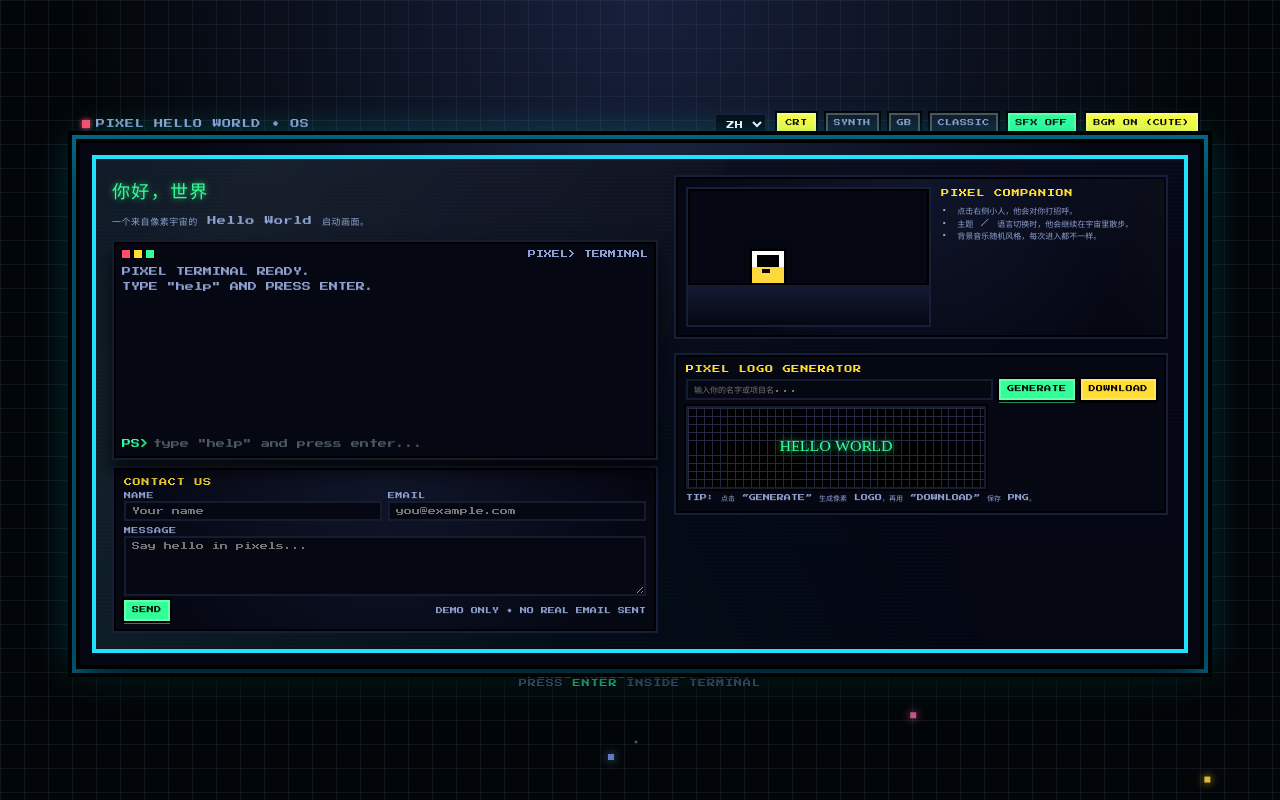
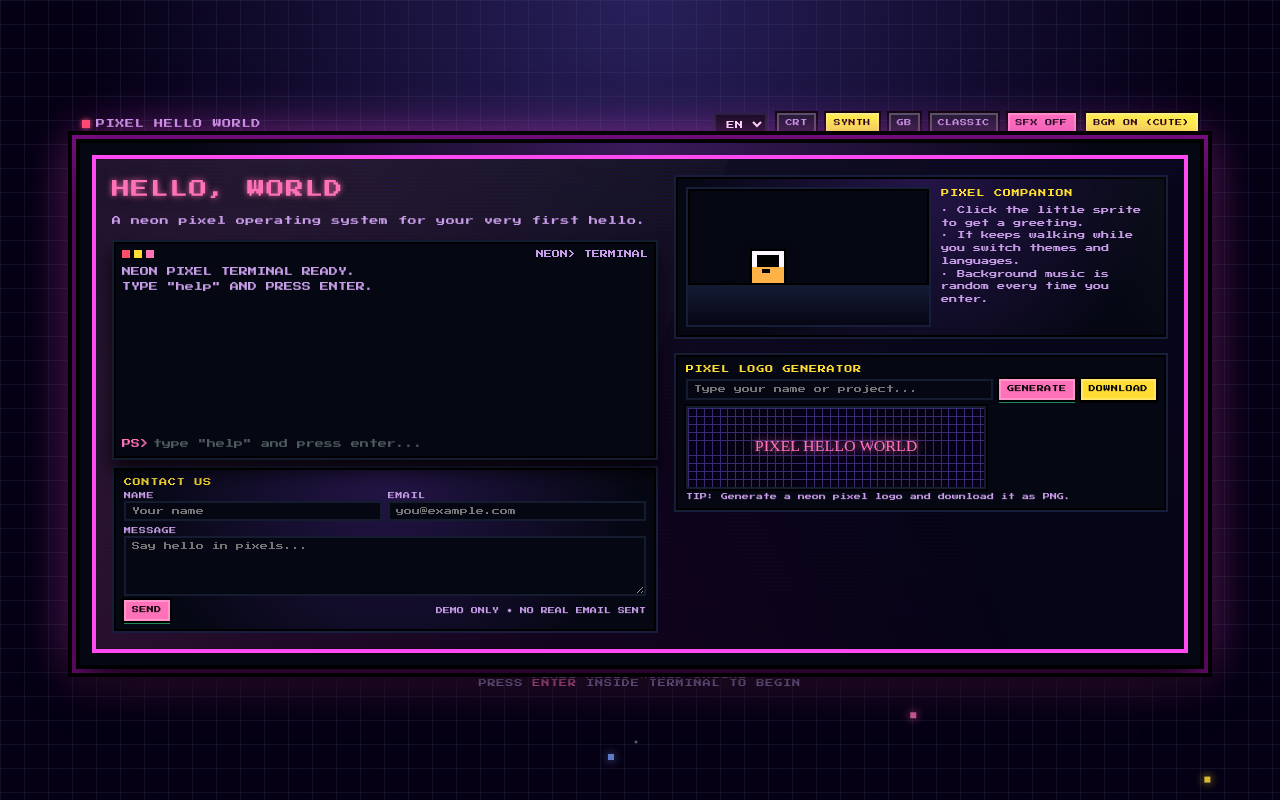
Before and after one commit to zhaoyiming001/zhaoyiming001.github.io, a plain HTML site: page index.html in a window 1280 px wide. Drawn offline with Linux system fonts and the light colour scheme.

Commit message:
Update index.html

```diff
--- a/index.html
+++ b/index.html
@@ -1,11 +1,11 @@
 <!DOCTYPE html>
-<html lang="zh-CN">
+<html lang="en">
 <head>
   <meta charset="UTF-8">
-  <title>Pixel Hello World OS v3.0</title>
+  <title>PIXEL HELLO WORLD</title>
   <meta name="viewport" content="width=device-width, initial-scale=1.0">
 
-  <!-- 像素字体 -->
+  <!-- Pixel font -->
   <link rel="preconnect" href="https://fonts.googleapis.com">
   <link rel="preconnect" href="https://fonts.gstatic.com" crossorigin>
   <link href="https://fonts.googleapis.com/css2?family=Press+Start+2P&display=swap" rel="stylesheet">
@@ -31,7 +31,7 @@
       --hero-color: #33ff99;
     }
 
-    /* 主题切换 */
+    /* Themes */
     [data-theme="crt"] {
       --screen-border: #22e0ff;
       --screen-border-dark: #006c8a;
@@ -81,7 +81,7 @@
       background:
         linear-gradient(90deg, var(--grid) 1px, transparent 1px),
         linear-gradient(var(--grid) 1px, transparent 1px),
-        radial-gradient(circle at top, #171f3a 0, var(--bg) 55%);
+        radial-gradient(circle at top, #271f5a 0, var(--bg) 55%);
       background-size: 24px 24px, 24px 24px, cover;
       color: var(--text-main);
       font-family: system-ui, -apple-system, BlinkMacSystemFont, "Segoe UI", sans-serif;
@@ -99,7 +99,7 @@
       z-index: 1;
     }
 
-    /* 背景星空 */
+    /* Background */
     .layer-back {
       position: fixed;
       inset: 0;
@@ -118,7 +118,7 @@
         radial-gradient(2px 2px at 10% 70%, rgba(255,255,255,0.4), transparent),
         radial-gradient(2px 2px at 90% 20%, rgba(255,255,255,0.5), transparent);
       animation: star-move 50s linear infinite;
-      opacity: 0.7;
+      opacity: 0.8;
       filter: saturate(1.2);
     }
 
@@ -156,7 +156,6 @@
       100% { transform: translateY(-90vh) translateX(-10vw); opacity: 0; }
     }
 
-    /* 粒子噪点滤镜 */
     .noise-overlay {
       position: fixed;
       inset: -10px;
@@ -166,11 +165,11 @@
       z-index: 0;
     }
 
-    /* BOOT 屏幕 */
+    /* Boot screen */
     #boot-screen {
       position: fixed;
       inset: 0;
-      background: radial-gradient(circle at center, #0b1720 0, #000000 70%);
+      background: radial-gradient(circle at center, #1a0830 0, #000000 70%);
       color: var(--pixel-green);
       display: flex;
       align-items: center;
@@ -179,7 +178,7 @@
       font-family: "Press Start 2P", system-ui, sans-serif;
       font-size: 10px;
       z-index: 999;
-      text-shadow: 0 0 8px rgba(51,255,153,0.8);
+      text-shadow: 0 0 8px rgba(255,113,184,0.9);
     }
 
     #boot-screen.hidden {
@@ -201,9 +200,9 @@
     .boot-progress {
       margin-top: 14px;
       display: inline-block;
-      border: 2px solid #33ff99;
+      border: 2px solid #ff71b8;
       padding: 4px;
-      min-width: 180px;
+      min-width: 200px;
       text-align: left;
       box-shadow: 0 0 0 2px #000;
       background: #000;
@@ -212,20 +211,20 @@
     .boot-sweep {
       position: absolute;
       inset: 0;
-      background: linear-gradient(120deg, transparent 0%, rgba(255,255,255,0.2) 40%, transparent 80%);
+      background: linear-gradient(120deg, transparent 0%, rgba(255,255,255,0.23) 40%, transparent 80%);
       mix-blend-mode: screen;
       animation: boot-sweep 1.6s ease-in-out infinite;
       pointer-events: none;
     }
 
     @keyframes boot-sweep {
-      0% { transform: translateX(-100%) skewX(-20deg); opacity: 0; }
+      0% { transform: translateX(-120%) skewX(-20deg); opacity: 0; }
       40% { opacity: 1; }
       80% { opacity: 0; }
       100% { transform: translateX(120%) skewX(-20deg); opacity: 0; }
     }
 
-    /* 顶部栏 */
+    /* Top bar */
     .top-bar {
       display: flex;
       justify-content: space-between;
@@ -261,7 +260,6 @@
       justify-content: flex-end;
     }
 
-    /* 像素按钮 / 选择框 */
     .pixel-btn {
       position: relative;
       padding: 6px 10px 8px;
@@ -335,19 +333,19 @@
       image-rendering: pixelated;
     }
 
-    /* 主屏幕框 */
+    /* Screen */
     .screen {
       position: relative;
-      background: radial-gradient(circle at top, #18243f 0, #050713 60%);
+      background: radial-gradient(circle at top, #3b1a5a 0, #050713 60%);
       padding: 12px;
       border-radius: 0;
       image-rendering: pixelated;
       box-shadow:
-        0 20px 40px rgba(0,0,0,0.8),
+        0 20px 40px rgba(0,0,0,0.9),
         0 0 0 4px #000,
         0 0 0 8px var(--screen-border-dark),
         0 0 0 12px #000,
-        0 0 40px rgba(0, 242, 255, 0.4);
+        0 0 50px rgba(255, 74, 242, 0.7);
       overflow: hidden;
     }
 
@@ -357,8 +355,8 @@
         to bottom,
         #050713 0px,
         #050713 2px,
-        #06081a 2px,
-        #06081a 4px
+        #090421 2px,
+        #090421 4px
       );
       padding: 16px;
       position: relative;
@@ -383,8 +381,8 @@
       inset: -40%;
       background:
         radial-gradient(circle at 50% -20%, rgba(255, 255, 255, 0.12), transparent 50%),
-        radial-gradient(circle at 10% 120%, rgba(0, 255, 204, 0.28), transparent 60%);
-      opacity: 0.4;
+        radial-gradient(circle at 10% 120%, rgba(255, 0, 178, 0.35), transparent 60%);
+      opacity: 0.5;
       pointer-events: none;
       z-index: 0;
     }
@@ -396,7 +394,7 @@
       mix-blend-mode: screen;
       animation: screen-sweep 4s ease-in-out infinite;
       pointer-events: none;
-      opacity: 0.3;
+      opacity: 0.35;
     }
 
     @keyframes screen-sweep {
@@ -419,7 +417,7 @@
       }
     }
 
-    /* HERO 文本 */
+    /* Hero */
     .hero {
       font-family: "Press Start 2P", system-ui, sans-serif;
       color: var(--pixel-green);
@@ -435,7 +433,7 @@
       margin-bottom: 10px;
       color: var(--hero-color);
       text-shadow:
-        0 0 6px rgba(51, 255, 153, 0.8),
+        0 0 6px rgba(255, 113, 184, 0.9),
         0 0 14px rgba(0, 0, 0, 0.8);
       display: inline-flex;
       align-items: center;
@@ -455,7 +453,7 @@
       height: 18px;
       margin-left: 4px;
       background: var(--pixel-green);
-      box-shadow: 0 0 8px rgba(51, 255, 153, 0.9);
+      box-shadow: 0 0 8px rgba(255, 113, 184, 0.9);
       animation: blink 0.9s steps(1, end) infinite;
     }
 
@@ -464,7 +462,7 @@
       50%, 100% { opacity: 0; }
     }
 
-    /* 终端 */
+    /* Terminal */
     .terminal-card {
       margin-top: 8px;
       background: #050713;
@@ -560,7 +558,7 @@
       color: var(--danger);
     }
 
-    /* 右侧 */
+    /* Right */
     .right-pane {
       display: flex;
       flex-direction: column;
@@ -569,7 +567,7 @@
 
     .sprite-card {
       border: 2px solid #171e39;
-      background: radial-gradient(circle at top, #10162b 0, #050713 80%);
+      background: radial-gradient(circle at top, #241548 0, #050713 80%);
       padding: 10px;
       box-shadow: inset 0 0 0 2px #000;
       display: grid;
@@ -630,7 +628,7 @@
       width: 32px;
       height: 32px;
       background:
-        linear-gradient(#ffffff 0, #ffffff 50%, #ffd93b 50%, #ffd93b 100%);
+        linear-gradient(#fef7ff 0, #fef7ff 50%, #ffb347 50%, #ffb347 100%);
       box-shadow:
         0 0 0 2px #000,
         0 0 12px rgba(0, 0, 0, 0.6);
@@ -683,7 +681,7 @@
       position: absolute;
       left: 60px;
       bottom: 70px;
-      max-width: 160px;
+      max-width: 170px;
       background: #050713;
       border: 2px solid #171e39;
       color: var(--text-main);
@@ -727,7 +725,7 @@
       margin-bottom: 4px;
     }
 
-    /* LOGO 生成器 */
+    /* Logo generator */
     .logo-card {
       border: 2px solid #171e39;
       background: #050713;
@@ -782,10 +780,10 @@
       margin-top: 4px;
     }
 
-    /* 联系我们卡片 */
+    /* Contact */
     .contact-card {
       border: 2px solid #171e39;
-      background: radial-gradient(circle at top, #10162b 0, #050713 80%);
+      background: radial-gradient(circle at top, #241548 0, #050713 80%);
       padding: 10px;
       box-shadow: inset 0 0 0 2px #000;
       margin-top: 6px;
@@ -837,7 +835,7 @@
 
     .contact-input:focus {
       border-color: var(--pixel-green);
-      box-shadow: 0 0 0 2px #000, 0 0 10px rgba(51,255,153,0.4);
+      box-shadow: 0 0 0 2px #000, 0 0 10px rgba(255,113,184,0.5);
     }
 
     .contact-textarea {
@@ -868,12 +866,12 @@
       color: var(--danger);
     }
 
-    /* 页脚 */
+    /* Footer */
     .footer {
       font-family: "Press Start 2P", system-ui, sans-serif;
       font-size: 8px;
       text-align: center;
-      color: #5d6a96;
+      color: #8a90c8;
       margin-top: 6px;
       letter-spacing: 0.12em;
       text-transform: uppercase;
@@ -899,8 +897,8 @@
     }
   </style>
 </head>
-<body data-theme="crt">
-  <!-- 背景层 -->
+<body data-theme="synth">
+  <!-- Background -->
   <div class="layer-back">
     <div class="stars"></div>
     <div class="pixel-floating">
@@ -912,28 +910,28 @@
   </div>
   <div class="noise-overlay"></div>
 
-  <!-- BOOT 屏幕 -->
+  <!-- Boot screen -->
   <div id="boot-screen">
     <div class="boot-sweep"></div>
-    <div class="boot-line">PIXEL OS v3.0</div>
-    <div class="boot-line">INITIALIZING VIDEO...  OK</div>
-    <div class="boot-line">SCANNING STARS...      OK</div>
-    <div class="boot-line">LOADING HELLO WORLD... _</div>
+    <div class="boot-line">PIXEL HELLO WORLD</div>
+    <div class="boot-line">INITIALIZING NEON PIXEL INTERFACE...  OK</div>
+    <div class="boot-line">LINKING STARFIELDS AND SPRITES...    OK</div>
+    <div class="boot-line">ENTERING NEON PIXEL UNIVERSE...</div>
     <div class="boot-progress" id="boot-progress">[..........]</div>
   </div>
 
-  <!-- 主应用 -->
+  <!-- App -->
   <div class="app-root">
-    <!-- 顶部栏 -->
+    <!-- Top bar -->
     <header class="top-bar">
       <div class="top-left">
         <div class="pixel-dot-mini"></div>
-        PIXEL HELLO WORLD • OS
+        PIXEL HELLO WORLD
       </div>
       <div class="top-right">
         <select id="lang-select" class="pixel-select" title="Language">
-          <option value="en">EN</option>
-          <option value="zh" selected>ZH</option>
+          <option value="en" selected>EN</option>
+          <option value="zh">ZH</option>
           <option value="ja">JA</option>
           <option value="ko">KO</option>
           <option value="de">DE</option>
@@ -951,7 +949,7 @@
       </div>
     </header>
 
-    <!-- 主像素屏幕 -->
+    <!-- Main screen -->
     <main class="screen">
       <div class="screen-inner">
         <div class="glow"></div>
@@ -959,7 +957,7 @@
         <div class="screen-sweep"></div>
 
         <div class="screen-layout">
-          <!-- 左侧：Hello + 终端 + 联系 -->
+          <!-- Left: Hero + terminal + contact -->
           <section>
             <div class="hero">
               <div class="hero-title">
@@ -967,7 +965,7 @@
                 <span class="cursor"></span>
               </div>
               <div class="hero-sub" id="hero-sub">
-                一个来自像素宇宙的 "Hello, World" 启动画面。
+                A neon pixel operating system for your very first hello.
               </div>
             </div>
 
@@ -978,7 +976,7 @@
                   <div class="code-dot yellow"></div>
                   <div class="code-dot green"></div>
                 </div>
-                <span>PIXEL&gt; TERMINAL</span>
+                <span>NEON&gt; TERMINAL</span>
               </div>
               <div class="terminal-output" id="terminal-output"></div>
               <div class="terminal-input-row">
@@ -994,7 +992,7 @@
               </div>
             </div>
 
-            <!-- 联系我们 -->
+            <!-- Contact -->
             <div class="contact-card">
               <div class="contact-title">CONTACT US</div>
               <form id="contact-form">
@@ -1022,23 +1020,23 @@
             </div>
           </section>
 
-          <!-- 右侧：精灵 + LOGO 生成器 -->
+          <!-- Right: sprite + logo -->
           <section class="right-pane">
             <div class="sprite-card">
               <div class="sprite-world">
                 <div class="sprite-shadow"></div>
                 <div class="sprite" id="sprite"></div>
                 <div class="sprite-bubble" id="sprite-bubble">
-                  HELLO, HUMAN!<br/>WELCOME TO PIXEL WORLD.
+                  HELLO, HUMAN!<br/>WELCOME TO THE NEON PIXEL WORLD.
                 </div>
                 <div class="ground"></div>
               </div>
               <div class="sprite-info">
                 <div class="sprite-info-title">PIXEL COMPANION</div>
                 <p>
-                  · 点击右侧小人，他会对你打招呼。<br/>
-                  · 主题 / 语言切换时，他会继续在宇宙里散步。<br/>
-                  · 背景音乐随机风格，每次进入都不一样。
+                  · Click the little sprite to get a greeting.<br/>
+                  · It keeps walking while you switch themes and languages.<br/>
+                  · Background music is random every time you enter.
                 </p>
               </div>
             </div>
@@ -1051,7 +1049,7 @@
                   class="logo-input"
                   type="text"
                   maxlength="16"
-                  placeholder="输入你的名字或项目名..."
+                  placeholder="Type your name or project..."
                 />
                 <button class="pixel-btn small secondary" id="logo-generate">
                   GENERATE
@@ -1062,7 +1060,7 @@
               </div>
               <canvas id="logo-canvas" width="300" height="80"></canvas>
               <div class="logo-tip">
-                TIP: 点击 “GENERATE” 生成像素 LOGO，再用 “DOWNLOAD” 保存 PNG。
+                TIP: Generate a neon pixel logo and download it as PNG.
               </div>
             </div>
           </section>
@@ -1071,13 +1069,13 @@
     </main>
 
     <footer class="footer" id="footer">
-      <div>PIXEL &lt;HELLO WORLD&gt; READY</div>
-      <div>PRESS <span>ENTER</span> INSIDE TERMINAL</div>
+      <div>PIXEL HELLO WORLD ONLINE</div>
+      <div>PRESS <span>ENTER</span> INSIDE TERMINAL TO BEGIN</div>
     </footer>
   </div>
 
   <script>
-    // ========== BOOT 动画 ==========
+    // Boot animation
     (function bootSequence() {
       const boot = document.getElementById('boot-screen');
       const progress = document.getElementById('boot-progress');
@@ -1100,35 +1098,35 @@
       }, 280);
     })();
 
-    // ========== 多语言 Hello World ==========
+    // Language data
     const langData = {
       en: {
         hero: 'HELLO, WORLD',
-        sub: 'A tiny pixel universe where every square lights up to say hello.'
+        sub: 'A neon pixel operating system for your very first hello.'
       },
       zh: {
         hero: '你好，世界',
-        sub: '一个来自像素宇宙的 Hello World 启动画面。'
+        sub: '一个来自霓虹像素宇宙的 Hello World 启动画面。'
       },
       ja: {
         hero: 'こんにちは、世界',
-        sub: 'すべてのドットが「こんにちは」と光る小さなピクセル宇宙。'
+        sub: 'すべてのドットがネオンで挨拶する、小さなピクセル宇宙。'
       },
       ko: {
         hero: '안녕, 세상',
-        sub: '모든 픽셀이 인사를 건네는 작은 우주입니다.'
+        sub: '모든 픽셀이 네온빛으로 인사를 건네는 작은 우주입니다.'
       },
       de: {
         hero: 'HALLO, WELT',
-        sub: 'Jedes Pixel sagt hier nur eins: Hallo.'
+        sub: 'Jedes Pixel sagt hier in Neon nur eins: Hallo.'
       },
       es: {
         hero: 'HOLA, MUNDO',
-        sub: 'Un pequeño universo de píxeles que sólo quiere saludar.'
+        sub: 'Un pequeño universo de píxeles de neón que sólo quiere saludar.'
       },
       fr: {
         hero: 'BONJOUR, MONDE',
-        sub: 'Un minuscule univers de pixels qui vous dit bonjour.'
+        sub: 'Un minuscule univers de pixels néon qui vous dit bonjour.'
       }
     };
 
@@ -1147,9 +1145,11 @@
       playClick();
     });
 
-    updateLanguage(langSelect.value);
+    // default EN
+    updateLanguage('en');
+    langSelect.value = 'en';
 
-    // ========== 主题切换 ==========
+    // Theme switching
     const themeButtons = document.querySelectorAll('[data-theme-btn]');
     function setTheme(theme) {
       document.body.setAttribute('data-theme', theme);
@@ -1169,15 +1169,14 @@
         playClick();
       });
     });
-    setTheme('crt');
+    setTheme('synth');
 
-    // ========== 音效 / BGM（Web Audio） ==========
+    // Audio / BGM
     let audioCtx = null;
     let sfxEnabled = false;
     let bgmEnabled = false;
     let bgmInterval = null;
 
-    // 随机 BGM 风格
     const bgmStyles = [
       { id: 'adventure', label: 'ADV', pattern: [440, 494, 523, 494], interval: 320, type: 'square' },
       { id: 'synth', label: 'SYN', pattern: [440, 660, 880, 660], interval: 260, type: 'sawtooth' },
@@ -1241,9 +1240,12 @@
       let step = 0;
       const pattern = currentBgmStyle.pattern;
       const intervalMs = currentBgmStyle.interval;
+
       bgmInterval = setInterval(() => {
         if (!bgmEnabled) return;
-        const freq = pattern[step % pattern.length];
+        // slight random detune
+        const jitter = (Math.random() * 4) - 2;
+        const freq = pattern[step % pattern.length] + jitter;
         playBeep(freq, 120, currentBgmStyle.type);
         step++;
       }, intervalMs);
@@ -1264,7 +1266,6 @@
     bgmBtn.addEventListener('click', () => {
       bgmEnabled = !bgmEnabled;
       if (bgmEnabled) {
-        // 切换时也随机一首
         currentBgmStyle = bgmStyles[Math.floor(Math.random() * bgmStyles.length)];
         startBgm();
       } else {
@@ -1273,13 +1274,11 @@
       playClick();
     });
 
-    // 每次打开页面自动开启 BGM（浏览器可能要求一次交互才真正响）
+    // auto BGM (may be blocked until first interaction)
     window.addEventListener('load', () => {
       bgmEnabled = true;
       startBgm();
     });
-
-    // 第一次点击页面时，确保音频可以播放
     window.addEventListener('pointerdown', () => {
       initAudio();
       if (bgmEnabled && !bgmInterval) {
@@ -1287,7 +1286,7 @@
       }
     }, { once: true });
 
-    // ========== 终端 ==========
+    // Terminal
     const termOut = document.getElementById('terminal-output');
     const termIn = document.getElementById('terminal-input');
 
@@ -1325,13 +1324,13 @@
           break;
         case 'hello': {
           const current = langData[langSelect.value] || langData.en;
-          printLine(current.hero.toUpperCase() + ' _/');
+          printLine(current.hero.toUpperCase() + ' _/', 'system');
           break;
         }
         case 'about':
-          printLine('PIXEL OS v3.0 • HELLO WORLD EDITION', 'system');
-          printLine('MADE WITH PURE HTML + CSS + JS.', 'system');
-          printLine('USE THIS PAGE AS YOUR PIXEL LANDING.', 'system');
+          printLine('PIXEL HELLO WORLD • NEON PIXEL SHELL', 'system');
+          printLine('BUILT WITH PURE HTML + CSS + JS.', 'system');
+          printLine('USE THIS AS YOUR PIXEL LANDING PAGE.', 'system');
           break;
         case 'clear':
           termOut.innerHTML = '';
@@ -1352,11 +1351,9 @@
       }
     });
 
-    // 初始化终端欢迎信息
-    printLine('PIXEL TERMINAL READY.', 'system');
+    printLine('NEON PIXEL TERMINAL READY.', 'system');
     printLine('TYPE "help" AND PRESS ENTER.', 'system');
 
-    // matrix 模式：简单字符雨
     function runMatrixMode() {
       const chars = '01';
       let count = 0;
@@ -1376,7 +1373,7 @@
       }, 80);
     }
 
-    // ========== 精灵互动 ==========
+    // Sprite
     const sprite = document.getElementById('sprite');
     const spriteBubble = document.getElementById('sprite-bubble');
     let bubbleTimer = null;
@@ -1390,7 +1387,7 @@
       }, 2200);
     });
 
-    // ========== LOGO 生成器 ==========
+    // Logo generator
     const logoInput = document.getElementById('logo-input');
     const logoCanvas = document.getElementById('logo-canvas');
     const logoBtn = document.getElementById('logo-generate');
@@ -1398,14 +1395,13 @@
     const ctx = logoCanvas.getContext('2d');
 
     function drawLogo(text) {
-      const t = text || 'HELLO WORLD';
+      const t = text || 'PIXEL HELLO WORLD';
       ctx.imageSmoothingEnabled = false;
       ctx.clearRect(0, 0, logoCanvas.width, logoCanvas.height);
 
-      // 背景栅格
-      ctx.fillStyle = '#000000';
+      ctx.fillStyle = '#050013';
       ctx.fillRect(0, 0, logoCanvas.width, logoCanvas.height);
-      ctx.strokeStyle = '#222840';
+      ctx.strokeStyle = '#3a2a6f';
       for (let x = 0; x < logoCanvas.width; x += 8) {
         ctx.beginPath();
         ctx.moveTo(x + 0.5, 0);
@@ -1419,10 +1415,9 @@
         ctx.stroke();
       }
 
-      // 文字
-      ctx.fillStyle = '#33ff99';
-      ctx.shadowColor = '#33ff99';
-      ctx.shadowBlur = 8;
+      ctx.fillStyle = '#ff71b8';
+      ctx.shadowColor = '#ff71b8';
+      ctx.shadowBlur = 10;
       ctx.font = '16px "Press Start 2P"';
       ctx.textAlign = 'center';
       ctx.textBaseline = 'middle';
@@ -1431,10 +1426,10 @@
       ctx.shadowBlur = 0;
     }
 
-    drawLogo('HELLO WORLD');
+    drawLogo('PIXEL HELLO WORLD');
 
     logoBtn.addEventListener('click', () => {
-      const text = logoInput.value.trim() || 'HELLO WORLD';
+      const text = logoInput.value.trim() || 'PIXEL HELLO WORLD';
       drawLogo(text);
       playClick();
     });
@@ -1447,7 +1442,7 @@
       playClick();
     });
 
-    // ========== 联系我们表单 ==========
+    // Contact form
     const contactForm = document.getElementById('contact-form');
     const contactStatus = document.getElementById('contact-status');
 
@@ -1475,7 +1470,6 @@
         return;
       }
 
-      // Demo 成功
       setContactStatus('MESSAGE SENT (DEMO ONLY). THANK YOU!', 'ok');
       contactForm.reset();
     });
```
